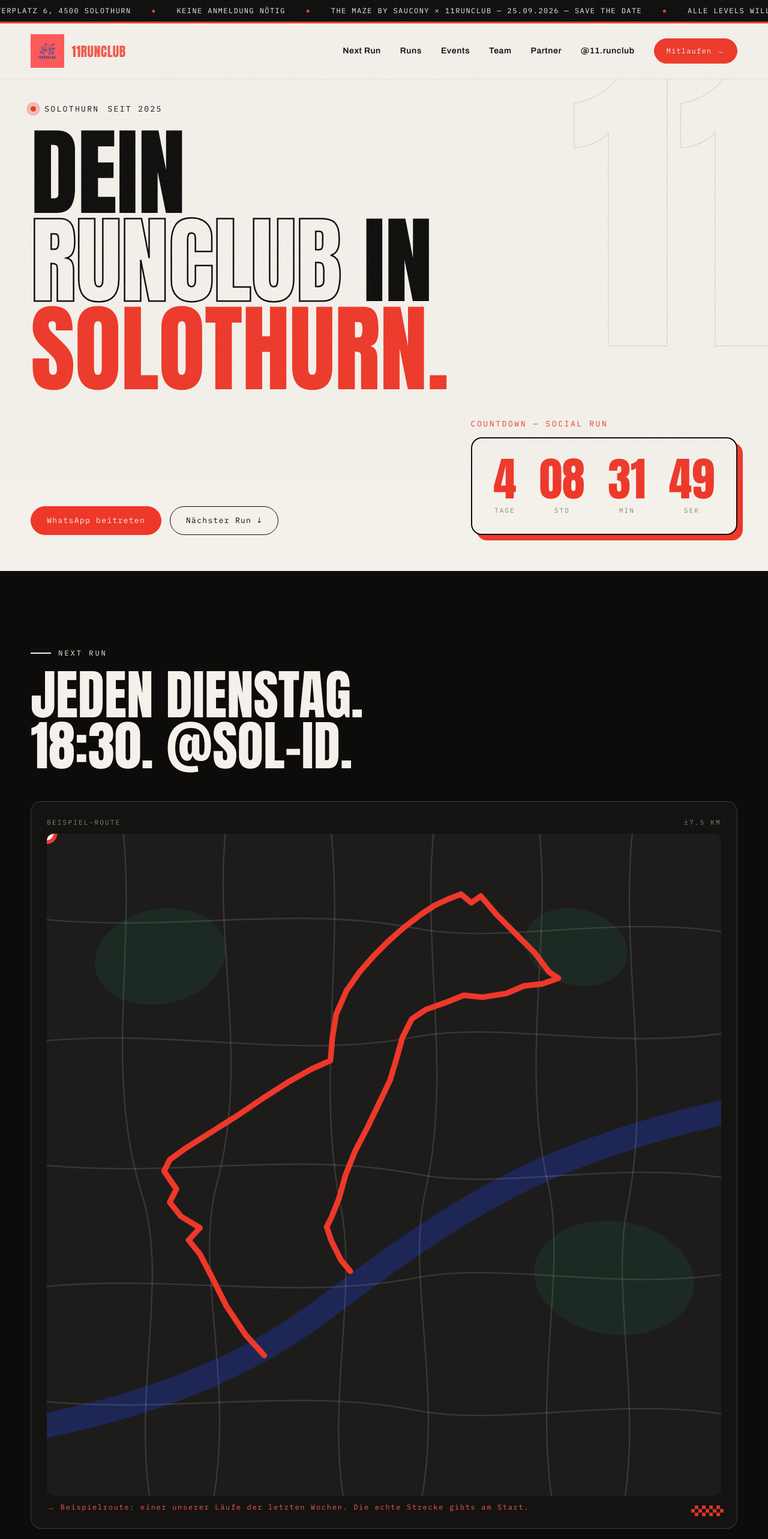
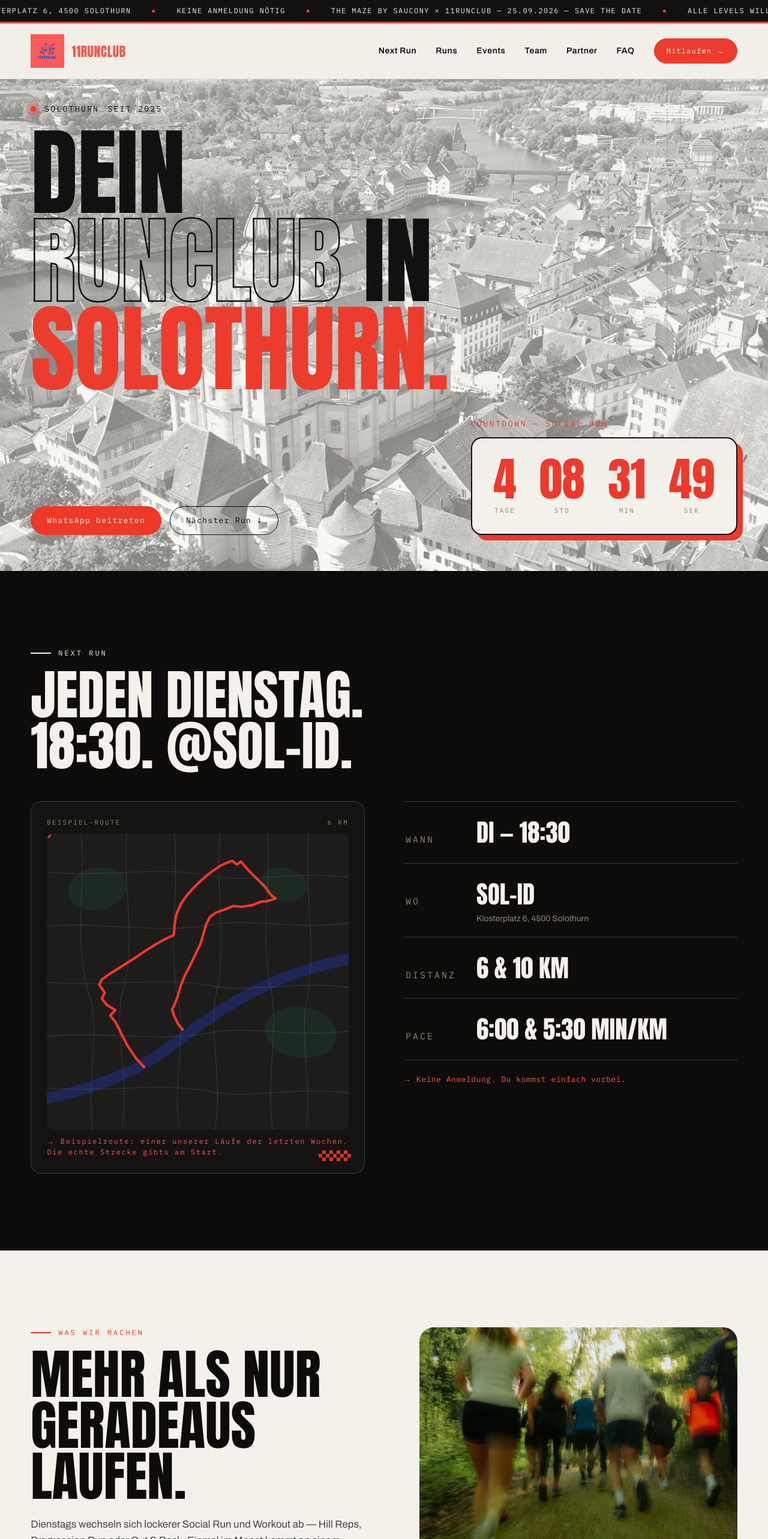
Before and after one commit to hedgetocash/11runclub_website, a Next.js app: page / in a window 1280 px wide. Shown: the top 2566 px of the page at 60% size. Built offline with nearby package versions, Linux system fonts and the light colour scheme.

Commit message:
diverse änderungen

```diff
--- a/app/page.tsx
+++ b/app/page.tsx
@@ -7,6 +7,7 @@ import ShirtImg from '../reference/shirt.jpg'
 import FrontRunImg from '../reference/frontrun.jpg'
 import RunLineImg from '../reference/runline.jpg'
 import LandingHeroImg from '../reference/landing-hero.jpg'
+import SolothurnCityImg from '../reference/solothurn-city.jpg'
 
 /* ─── Countdown ─────────────────────────────────────────────────────────────── */
 function nextTuesday() {
@@ -194,7 +195,7 @@ function RouteMap() {
 				}}
 			>
 				<span>BEISPIEL-ROUTE</span>
-				<span>±7.5 KM</span>
+				<span>6 KM</span>
 			</div>
 			<div
 				style={{
@@ -208,7 +209,12 @@ function RouteMap() {
 			>
 				<svg
 					viewBox="0 0 713 701"
-					style={{ position: 'absolute', inset: 0, width: '100%', height: '100%' }}
+					style={{
+						position: 'absolute',
+						inset: 0,
+						width: '100%',
+						height: '100%',
+					}}
 				>
 					{/* Imaginäre Karte — abstrahiertes Strassenraster + Fluss, keine echten Ortsdaten */}
 					<path
@@ -218,7 +224,11 @@ function RouteMap() {
 						strokeWidth="26"
 						strokeLinecap="round"
 					/>
-					<g fill="none" stroke="rgba(244,241,235,0.13)" strokeWidth="1.5">
+					<g
+						fill="none"
+						stroke="rgba(244,241,235,0.13)"
+						strokeWidth="1.5"
+					>
 						<path d="M80,-10 C95,120 60,250 100,380 C130,470 90,590 110,711" />
 						<path d="M190,-10 C175,110 215,240 180,370 C155,460 200,580 175,711" />
 						<path d="M300,-10 C315,130 285,260 310,390 C330,480 295,600 315,711" />
@@ -232,9 +242,27 @@ function RouteMap() {
 						<path d="M-10,600 C130,615 260,585 390,610 C480,628 600,595 723,615" />
 					</g>
 					<g fill="rgba(30,140,90,0.13)">
-						<ellipse cx="120" cy="130" rx="70" ry="50" transform="rotate(-12 120 130)" />
-						<ellipse cx="600" cy="470" rx="85" ry="60" transform="rotate(8 600 470)" />
-						<ellipse cx="560" cy="120" rx="55" ry="40" transform="rotate(15 560 120)" />
+						<ellipse
+							cx="120"
+							cy="130"
+							rx="70"
+							ry="50"
+							transform="rotate(-12 120 130)"
+						/>
+						<ellipse
+							cx="600"
+							cy="470"
+							rx="85"
+							ry="60"
+							transform="rotate(8 600 470)"
+						/>
+						<ellipse
+							cx="560"
+							cy="120"
+							rx="55"
+							ry="40"
+							transform="rotate(15 560 120)"
+						/>
 					</g>
 					{/* Route line — nachgezeichnet von einem Lauf, den wir vor ein paar Wochen gemacht haben */}
 					<path
@@ -242,7 +270,12 @@ function RouteMap() {
 						d="M230,552 L210,530 L190,500 L175,470 L162,445 L150,430 L162,417 L142,405 L130,390 L137,376 L124,357 L130,345 L148,332 L175,315 L205,296 L230,279 L255,263 L280,249 L300,240 L302,216 L306,191 L317,166 L331,146 L346,129 L361,114 L378,99 L395,86 L410,76 L425,69 L438,64 L449,73 L459,66 L476,86 L496,106 L516,126 L531,146 L541,153 L524,159 L505,161 L486,169 L461,173 L441,171 L421,179 L401,186 L386,196 L376,216 L369,241 L363,261 L351,286 L339,311 L326,336 L316,361 L309,386 L301,406 L296,416 L301,431 L311,451 L321,463 L311,451 L301,431 L296,416 L301,406 L309,386 L316,361 L326,336 L339,311 L351,286 L363,261 L369,241 L376,216 L386,196 L401,186 L421,179 L441,171 L461,173 L486,169 L505,161 L524,159 L541,153 L531,146 L516,126 L496,106 L476,86 L459,66 L449,73 L438,64 L425,69 L410,76 L395,86 L378,99 L361,114 L346,129 L331,146 L317,166 L306,191 L302,216 L300,240 L280,249 L255,263 L230,279 L205,296 L175,315 L148,332 L130,345 L124,357 L137,376 L130,390 L142,405 L162,417 L150,430 L162,445 L175,470 L190,500 L210,530 L230,552"
 					/>
 					{/* Läufer-Punkt */}
-					<circle r="9" fill="#F4F1EB" stroke="#EE3829" strokeWidth="4">
+					<circle
+						r="9"
+						fill="#F4F1EB"
+						stroke="#EE3829"
+						strokeWidth="4"
+					>
 						<animateMotion
 							dur="15s"
 							repeatCount="indefinite"
@@ -261,8 +294,8 @@ function RouteMap() {
 					marginTop: 10,
 				}}
 			>
-				→ Beispielroute: einer unserer Läufe der letzten Wochen.
-				Die echte Strecke gibts am Start.
+				→ Beispielroute: einer unserer Läufe der letzten Wochen. Die
+				echte Strecke gibts am Start.
 			</p>
 			<div
 				className="checker"
@@ -1002,6 +1035,7 @@ function FAQSection() {
 
 	return (
 		<section
+			id="faq"
 			style={{
 				background: 'var(--black)',
 				color: 'var(--chalk)',
@@ -1124,19 +1158,30 @@ export default function HomePage() {
 					overflow: 'hidden',
 					color: 'var(--black)',
 					background: 'var(--chalk)',
+					zIndex: 0,
 				}}
 			>
 				{/* Hero-Video folgt, sobald die komprimierte RunKanti.MOV bereitsteht:
 				    <video autoPlay loop muted playsInline src="/RunKanti.MOV"
 				      className="object-cover w-full h-full absolute inset-0 -z-20" /> */}
-				<div style={{ position: 'absolute', inset: 0, opacity: 0.35, zIndex: -1 }}>
+				<div
+					style={{
+						position: 'absolute',
+						inset: 0,
+						opacity: 0.5,
+						zIndex: -2,
+					}}
+				>
 					<Image
-						src={LandingHeroImg}
+						src={SolothurnCityImg}
 						alt=""
 						fill
 						sizes="100vw"
 						priority
-						style={{ objectFit: 'cover' }}
+						style={{
+							objectFit: 'cover',
+							filter: 'grayscale(1) contrast(0.92) brightness(1.15)',
+						}}
 					/>
 				</div>
 				<HeroEleven />
@@ -1253,10 +1298,9 @@ export default function HomePage() {
 				<div
 					style={{
 						display: 'grid',
-						gridTemplateColumns:
-							'clamp(1fr,1.1fr,1fr) clamp(1fr,.9fr,1fr)',
+						gridTemplateColumns: '1fr 1fr',
 						gap: 'clamp(30px,5vw,80px)',
-						alignItems: 'center',
+						alignItems: 'start',
 						marginTop: 50,
 					}}
 				>
@@ -1280,13 +1324,13 @@ export default function HomePage() {
 										sub: 'Klosterplatz 6, 4500 Solothurn',
 									},
 									{ k: 'DISTANZ', v: '6 & 10 KM' },
-									{ k: 'PACE', v: '6:00 oder 5:30 MIN/KM' },
+									{ k: 'PACE', v: '6:00 & 5:30 MIN/KM' },
 								].map(({ k, v, sub }) => (
 									<div
 										key={k}
 										style={{
 											display: 'flex',
-											justifyContent: 'space-between',
+											justifyContent: 'flex-start',
 											alignItems: 'baseline',
 											padding: '20px 4px',
 											borderBottom:
@@ -1301,6 +1345,7 @@ export default function HomePage() {
 												fontSize: 15,
 												letterSpacing: '0.2em',
 												color: 'var(--ash)',
+												flex: '0 0 100px',
 											}}
 										>
 											{k}
@@ -1311,7 +1356,7 @@ export default function HomePage() {
 												fontSize:
 													'clamp(24px,3.2vw,42px)',
 												textTransform: 'uppercase',
-												textAlign: 'right',
+												textAlign: 'left',
 											}}
 										>
 											{v}
@@ -1359,6 +1404,16 @@ export default function HomePage() {
 					padding: 'clamp(70px,10vw,140px) clamp(20px,4vw,56px)',
 				}}
 			>
+				<div
+					style={{
+						display: 'grid',
+						gridTemplateColumns: '1.1fr 1fr',
+						gap: 'clamp(30px,5vw,70px)',
+						alignItems: 'start',
+					}}
+					className="formats-grid"
+				>
+					<div>
 						<Reveal>
 							<div className="kicker">Was wir machen</div>
 						</Reveal>
@@ -1386,9 +1441,10 @@ export default function HomePage() {
 									marginTop: 24,
 								}}
 							>
-						Dienstags wechseln sich lockerer Social Run und Workout
-						ab — Hill Reps, Progression Run oder Out &amp; Back.
-						Einmal im Monat kommt an einem Samstag der Longrun dazu.
+								Dienstags wechseln sich lockerer Social Run und
+								Workout ab — Hill Reps, Progression Run oder Out
+								&amp; Back. Einmal im Monat kommt an einem
+								Samstag der Longrun dazu.
 							</p>
 						</Reveal>
 
@@ -1425,7 +1481,8 @@ export default function HomePage() {
 								>
 									<span
 										style={{
-									fontFamily: 'var(--font-ibm-plex-mono)',
+											fontFamily:
+												'var(--font-ibm-plex-mono)',
 											fontSize: 11,
 											letterSpacing: '0.2em',
 											opacity: 0.85,
@@ -1439,7 +1496,8 @@ export default function HomePage() {
 											style={{
 												fontFamily: 'var(--font-anton)',
 												fontWeight: 400,
-										fontSize: 'clamp(34px,3.4vw,52px)',
+												fontSize:
+													'clamp(34px,3.4vw,52px)',
 												lineHeight: 0.92,
 												textTransform: 'uppercase',
 												marginTop: 'auto',
@@ -1449,7 +1507,8 @@ export default function HomePage() {
 										</h3>
 										<div
 											style={{
-										fontFamily: 'var(--font-ibm-plex-mono)',
+												fontFamily:
+													'var(--font-ibm-plex-mono)',
 												fontSize: 12,
 												letterSpacing: '0.12em',
 												marginTop: 14,
@@ -1462,6 +1521,36 @@ export default function HomePage() {
 								</div>
 							</Reveal>
 						</div>
+					</div>
+
+					<Reveal delay={100} className="formats-photo">
+						<div
+							style={{
+								position: 'relative',
+								width: '100%',
+								height: '100%',
+								minHeight: 420,
+								borderRadius: 24,
+								overflow: 'hidden',
+							}}
+						>
+							<Image
+								src={LandingHeroImg}
+								alt="11RUNCLUB Läufer:innen auf einem Waldweg"
+								fill
+								sizes="(max-width: 900px) 100vw, 50vw"
+								style={{ objectFit: 'cover' }}
+							/>
+						</div>
+					</Reveal>
+				</div>
+
+				<style>{`
+					@media (max-width: 900px) {
+						.formats-grid { grid-template-columns: 1fr !important; }
+						.formats-photo { display: none; }
+					}
+				`}</style>
 			</section>
 
 			{/* ── Pinned Event ── */}
@@ -1475,6 +1564,7 @@ export default function HomePage() {
 					textAlign: 'center',
 					position: 'relative',
 					overflow: 'hidden',
+					zIndex: 0,
 				}}
 			>
 				<div
--- a/app/team/page.tsx
+++ b/app/team/page.tsx
@@ -483,7 +483,7 @@ export default function TeamPage() {
 									}}
 								>
 									4 Gründer und 1 gemeinsames Ziel:{' '}
-									<span style={{ color: 'var(--red)' }}>
+									<span style={{ color: 'var(--black)' }}>
 										Solothurn zum Laufen zu bringen.
 									</span>
 								</p>
@@ -492,11 +492,10 @@ export default function TeamPage() {
 					</div>
 
 					<Reveal delay={120}>
+						<div style={{ maxWidth: 480, margin: '0 auto' }}>
 							<div
 								style={{
 									position: 'relative',
-								maxWidth: 480,
-								margin: '0 auto',
 									aspectRatio: '3 / 4',
 									borderRadius: 24,
 									overflow: 'hidden',
@@ -504,12 +503,25 @@ export default function TeamPage() {
 							>
 								<Image
 									src={TeamPhoto}
-								alt="Noa, Emma, Nils und Anna — die vier Gründer:innen des 11RUNCLUB"
+									alt="Nils, Noa, Emma und Anna — die vier Gründer:innen des 11RUNCLUB"
 									fill
 									sizes="(max-width: 900px) 100vw, 480px"
 									style={{ objectFit: 'cover' }}
 									priority
 								/>
+							</div>
+							<div
+								style={{
+									fontFamily: 'var(--font-ibm-plex-mono)',
+									fontSize: 11,
+									letterSpacing: '0.14em',
+									color: 'var(--ash)',
+									marginTop: 10,
+									textAlign: 'center',
+								}}
+							>
+								V.L.N.R. NILS, NOA, EMMA &amp; ANNA
+							</div>
 						</div>
 					</Reveal>
 				</div>
--- a/components/Nav.tsx
+++ b/components/Nav.tsx
@@ -76,12 +76,10 @@ export default function Nav() {
           Partner
         </Link>
         <a
-          href="https://instagram.com/11.runclub"
-          target="_blank"
-          rel="noopener noreferrer"
+          href={isHome ? '#faq' : '/#faq'}
           className="no-underline text-[var(--black)] text-sm font-semibold tracking-[0.04em] hover:text-[var(--red)] transition-colors hidden md:block"
         >
-          @11.runclub
+          FAQ
         </a>
         <Link
           href={isHome ? '#join' : '/#join'}
@@ -205,19 +203,19 @@ export default function Nav() {
             Partner
           </Link>
           <a
-            href="https://instagram.com/11.runclub"
-            target="_blank"
-            rel="noopener noreferrer"
+            href={isHome ? '#faq' : '/#faq'}
+            onClick={() => setOpen(false)}
             style={{
-              fontFamily: 'var(--font-ibm-plex-mono)',
-              fontSize: 14,
-              letterSpacing: '0.08em',
-              color: 'var(--ash)',
+              fontFamily: 'var(--font-anton)',
+              fontSize: 32,
+              textTransform: 'uppercase',
+              color: 'var(--black)',
               textDecoration: 'none',
-              padding: '20px 0 0',
+              padding: '16px 0',
+              borderBottom: '1px solid rgba(13,12,11,0.12)',
             }}
           >
-            @11.runclub ↗
+            FAQ
           </a>
           <Link
             href={isHome ? '#join' : '/#join'}
```
Also changed, not shown: reference/solothurn-city.jpg (added). Lines whose indentation alone changed are shown as unchanged.
